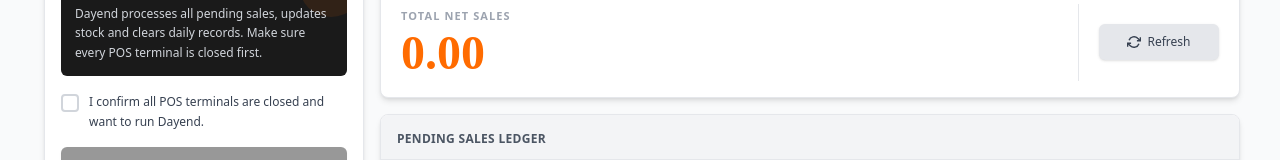
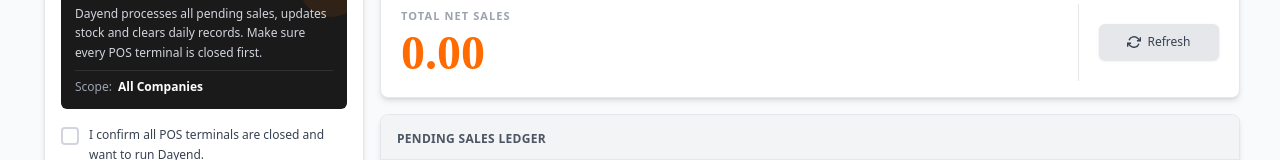
Before and after one commit to RetailT/RetailWeb, a React (Create React App) app in the folder frontend/: page /dayend in a window 1280 px wide. Shown: the part 261-421 px from the top of the page. Built offline with nearby package versions, Linux system fonts and the light colour scheme; no server answers; sample sign-in values are in the browser's storage; what chartjs-plugin-zoom would draw is missing.

Commit message:
feat(frontend): redesign Dayend page and support company-wise run

```diff
--- a/frontend/src/pages/dayend.jsx
+++ b/frontend/src/pages/dayend.jsx
@@ -83,11 +83,11 @@
       setAlert({ message: "Dayend running, please wait...", type: "info" });
       const res = await axios.post(
         `${process.env.REACT_APP_BACKEND_URL}run-dayend`,
-        {},
+        { company: selectedCompany },
         { headers: { Authorization: `Bearer ${token}` }, timeout: 120000 }
       );
       if (res.data.success) {
-        setAlert({ message: "Dayend completed successfully!", type: "success" });
+        setAlert({ message: res.data.message || "Dayend completed successfully!", type: "success" });
         setConfirmed(false);
         fetchSalesData(selectedCompany);
         setTimeout(() => setAlert(null), 5000);
@@ -99,6 +99,11 @@
       setDisable(false);
     }
   };
+
+  const selectedCompanyName = selectedCompany === "ALL"
+    ? "All Companies"
+    : (companies.find((c) => c.code === selectedCompany)?.name || selectedCompany);
+
 
   const today = new Date().toLocaleDateString("en-GB", { day: "2-digit", month: "short", year: "numeric" });
 
@@ -136,10 +141,14 @@
                         </svg>
                         Before you continue
                       </p>
-                      <p className="text-xs text-gray-300 leading-relaxed relative">
+                      <p className="text-xs text-gray-300 leading-relaxed relative mb-2">
                         Dayend processes all pending sales, updates stock and clears daily records.
                         Make sure every POS terminal is closed first.
                       </p>
+                      <div className="flex items-center gap-1.5 text-xs relative pt-2 border-t border-white/10">
+                        <span className="text-gray-400">Scope:</span>
+                        <span className="font-semibold text-white truncate">{selectedCompanyName}</span>
+                      </div>
                     </div>
 
                     <label className="flex items-start gap-2.5 mb-4 cursor-pointer select-none group">
@@ -226,7 +235,6 @@
                       <div className="text-4xl sm:text-5xl font-bold text-[#FF6B00] leading-tight mt-1 font-['Barlow_Condensed']">
                         {parseFloat(totalNetSales).toLocaleString("en-US", { minimumFractionDigits: 2 })}
                       </div>
-                      {/* <span className="text-xs text-gray-400 mt-1">as of {today}</span> */}
                     </div>
                     <div className="hidden sm:block w-px bg-gray-200 my-4" />
                     <div className="flex sm:flex-col items-center sm:items-stretch justify-center p-4 sm:p-5 sm:w-40 border-t sm:border-t-0 border-gray-100 bg-gray-50 sm:bg-transparent">
```
